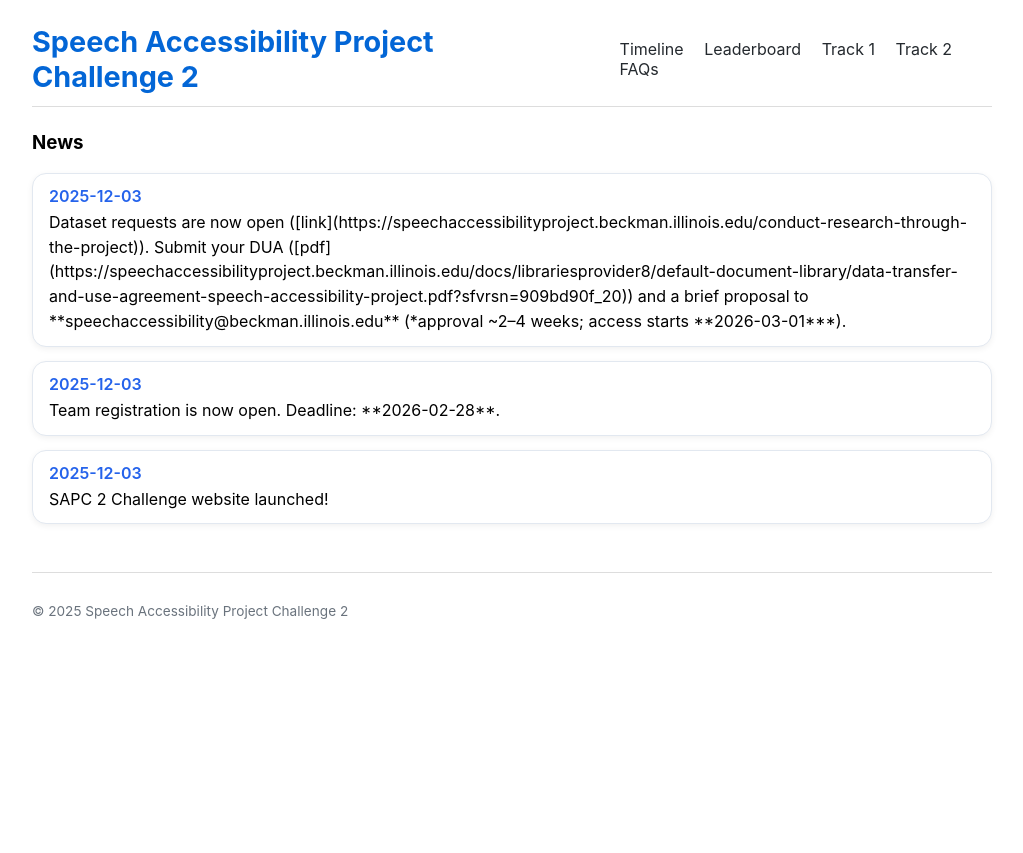
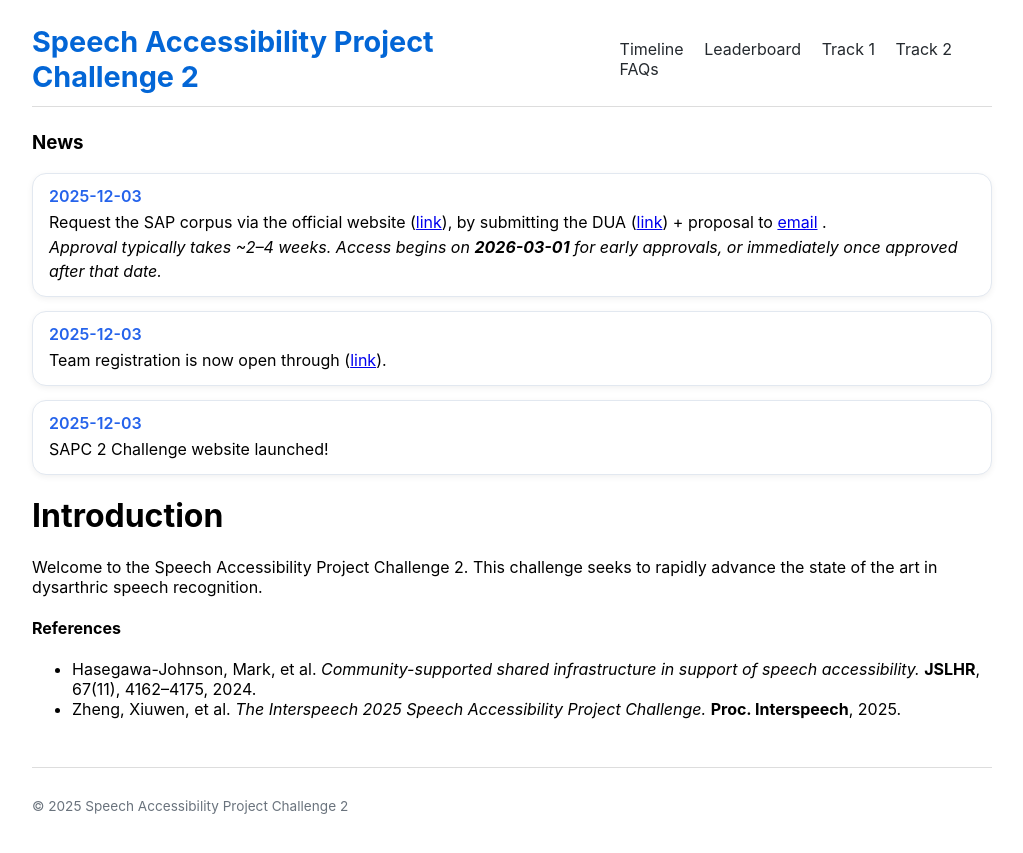
Before and after one commit to xiuwenz2/SAPC2-website, a Jekyll site: the page built from index.md, in a window 1280 px wide. Shown: the top 853 px of the page, without its empty margins (128-1151 px from the left). Built offline with Jekyll 4.4.1, drawn with Linux system fonts in a browser that asks for light colours.

Commit message:
Update news section and add references in index.md

```diff
--- a/index.md
+++ b/index.md
@@ -16,19 +16,24 @@ hero_meta: >
 
 <div class="news-list">
 
+
 <div class="news-item">
-  <div class="news-date">2025-12-03</div>
-  <div class="news-text">
-    Dataset requests are now open ([link](https://speechaccessibilityproject.beckman.illinois.edu/conduct-research-through-the-project)).
-    Submit your DUA ([pdf](https://speechaccessibilityproject.beckman.illinois.edu/docs/librariesprovider8/default-document-library/data-transfer-and-use-agreement-speech-accessibility-project.pdf?sfvrsn=909bd90f_20)) and a brief proposal to **speechaccessibility@beckman.illinois.edu**
-    (*approval ~2–4 weeks; access starts **2026-03-01***).
+    <div class="news-date">2025-12-03</div>
+    <div class="news-text">
+      Request the SAP corpus via the official website
+      (<a href="https://speechaccessibilityproject.beckman.illinois.edu/conduct-research-through-the-project">link</a>), by
+      submitting the DUA
+      (<a href="https://speechaccessibilityproject.beckman.illinois.edu/docs/librariesprovider8/default-document-library/data-transfer-and-use-agreement-speech-accessibility-project.pdf?sfvrsn=909bd90f_20">link</a>)
+      + proposal to <a href="mailto:speechaccessibility@beckman.illinois.edu">email</a>
+.<br>
+      <em>Approval typically takes ~2–4 weeks. Access begins on <strong>2026-03-01</strong> for early approvals, or immediately once approved after that date.</em>
+    </div>
   </div>
-</div>
 
 <div class="news-item">
   <div class="news-date">2025-12-03</div>
   <div class="news-text">
-    Team registration is now open. Deadline: **2026-02-28**.
+    Team registration is now open through (<a href="https://speechaccessibilityproject.beckman.illinois.edu/conduct-research-through-the-project">link</a>).
   </div>
 </div>
 
@@ -40,6 +45,17 @@ hero_meta: >
 </div>
 
 </div>
+
+# <a id="call"></a>Introduction
+Welcome to the Speech Accessibility Project Challenge 2. This challenge seeks to rapidly advance the state of the art in dysarthric speech recognition.
+
+
+
+#### References
+
+- Hasegawa-Johnson, Mark, et al. *Community-supported shared infrastructure in support of speech accessibility.* **JSLHR**, 67(11), 4162–4175, 2024.
+- Zheng, Xiuwen, et al. *The Interspeech 2025 Speech Accessibility Project Challenge.* **Proc. Interspeech**, 2025.
+
 
 <!--
 ### <a id="call"></a>Introduction
```
